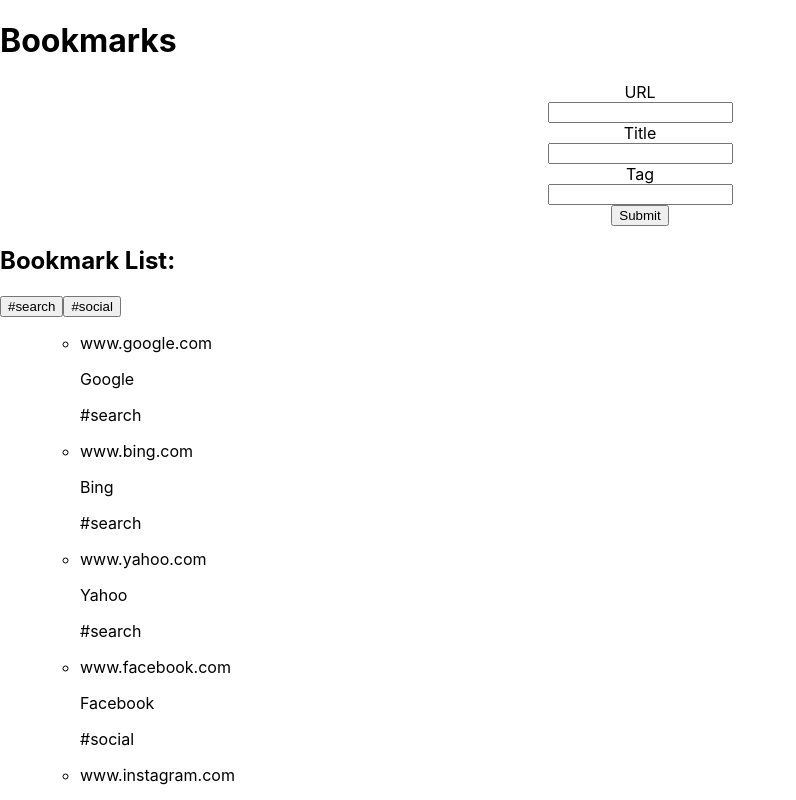
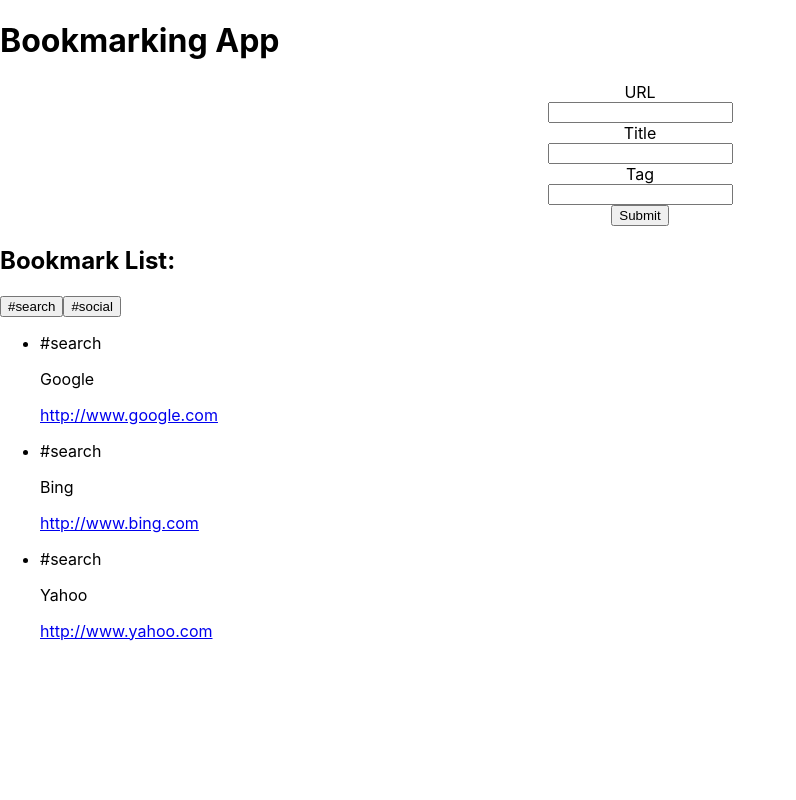
Before and after one commit to katefranks/react-bookmarking-app, a React (Create React App) app: page / in a window 1280 px wide. Both pictures are taken after a click on the button "#search". Shown: the top 800 px of the page, without its empty margins (0-796 px from the left). Built offline with nearby package versions, Linux system fonts and the light colour scheme.

Commit message:
Functionality goal completed- add & sort bookmarks

```diff
--- a/src/App.js
+++ b/src/App.js
@@ -17,31 +17,31 @@
       const bookmarks = [
         {
           id: 1,
-          url: 'www.google.com',
+          url: 'http://www.google.com',
           title: 'Google',
           tag: '#search',
         },
         {
           id: 2,
-          url: 'www.bing.com',
+          url: 'http://www.bing.com',
           title: 'Bing',
           tag: '#search',
         },
         {
           id: 3,
-          url: 'www.yahoo.com',
+          url: 'http://www.yahoo.com',
           title: 'Yahoo',
           tag: '#search',
         },
         {
           id: 4,
-          url: 'www.facebook.com',
+          url: 'https://www.facebook.com',
           title: 'Facebook',
           tag: '#social',
         },
         {
           id: 4,
-          url: 'www.instagram.com',
+          url: 'http://www.instagram.com',
           title: 'Instagram',
           tag: '#social',
         },
@@ -50,18 +50,16 @@
     }
 
     addBookmark(formData){
-      console.log(formData);
-      // let bookmarks = this.state.bookmarks;
       const bookmarks = [ ...this.state.bookmarks ];
       bookmarks.push(formData);
       this.setState({ bookmarks });
   }
+
   render(){
     return(
       <div>
-        <h1>Bookmarks</h1>
+        <h1>Bookmarking App</h1>
         <BookmarkForm addBookmark={this.addBookmark}/>
-
         <TagList bookmarks={this.state.bookmarks} />
       </div>
     )
--- a/src/BookmarkForm.js
+++ b/src/BookmarkForm.js
@@ -30,8 +30,8 @@
 
     return(
       <form style={formStyle} action="">
-        <label htmlFor="URL">URL</label>
-          <input id="URL" type="text" value={this.state.url} onChange={(event) => this.handleChange(event, 'url')}/>
+        <label htmlFor="url">URL</label>
+          <input id="url" type="text" value={this.state.url} onChange={(event) => this.handleChange(event, 'url')}/>
         <label htmlFor="title">Title</label>
           <input id="title" type="text" value={this.state.title} onChange={(event) => this.handleChange(event, 'title')} />
         <label htmlFor="tag">Tag</label>
--- a/src/BookmarkList.js
+++ b/src/BookmarkList.js
@@ -1,29 +1,44 @@
-import React from 'react';
+function BookmarkList(props){
 
-class BookmarkList extends React.Component {
-  constructor(props){
-    super(props);
-    this.state = {
+  const bookmark = props.bookmark;
 
-    }
-  }
+  return(
+    <li key={bookmark.title}>
+      <p>{bookmark.tag}</p>
+      <p>{bookmark.title}</p>
+      <p><a href={bookmark.url} target="_blank">{bookmark.url}</a></p>
+    </li>
+  )
 
-  render(){
-    const bookmarks = this.props.bookmarks.map((bookmark, index) => (
-      <li key={bookmark.tag}>
-        <p>{bookmark.url}</p>
-        <p>{bookmark.title}</p>
-        <p>{bookmark.tag}</p>
-      </li>));
+}
+export default BookmarkList
 
-    return(
-      <>
-      <ul>{bookmarks}</ul>
-
-
-      </>
-    )
-  }
-}
-
-export default BookmarkList;
+// import React from 'react';
+//
+// class BookmarkList extends React.Component {
+//   constructor(props){
+//     super(props);
+//     this.state = {
+//
+//     }
+//   }
+//
+//   render(){
+//     const bookmarks = this.props.bookmarks.map((bookmark, index) => (
+//       <li key={bookmark.title}>
+//         <p>{bookmark.url}</p>
+//         <p>{bookmark.title}</p>
+//         <p>{bookmark.tag}</p>
+//       </li>));
+//
+//     return(
+//       <>
+//       <ul>{bookmarks}</ul>
+//
+//
+//       </>
+//     )
+//   }
+// }
+//
+// export default BookmarkList;
--- a/src/TagList.js
+++ b/src/TagList.js
@@ -4,6 +4,7 @@
 class TagList extends React.Component {
   constructor(props) {
     super(props);
+
     this.state = {
       selection: '',
       // tags: [],
@@ -13,17 +14,21 @@
 
     const categories = this.props.bookmarks.map(bookmark => bookmark.tag)
       //an array of tags (duplicates exist)
+      console.log('categories', categories);
     const uniqueCategories = [...new Set(categories)];
       //an array of tags (no duplicates)
+      console.log('uniqueCategories', uniqueCategories);
+
     const headings = uniqueCategories.map(tag => (
       <button key={tag} onClick={() => this.setState({ selection: tag })}>
         {tag}
       </button>
     ));
+    console.log('headings', headings);
 
     const bookmarks = this.props.bookmarks
       .filter(bookmark => bookmark.tag === this.state.selection)
-      .map((bookmark) => <BookmarkList bookmark={bookmark} bookmarks={this.props.bookmarks}/>);
+      .map((bookmark) => <BookmarkList bookmark={bookmark} />);
 
 
     return(
@@ -40,3 +45,5 @@
 }
 
 export default TagList;
+
+// <BookmarkList bookmark={this.state.bookmark} bookmarks={this.props.bookmarks} selection={this.state.selection}/>
```
